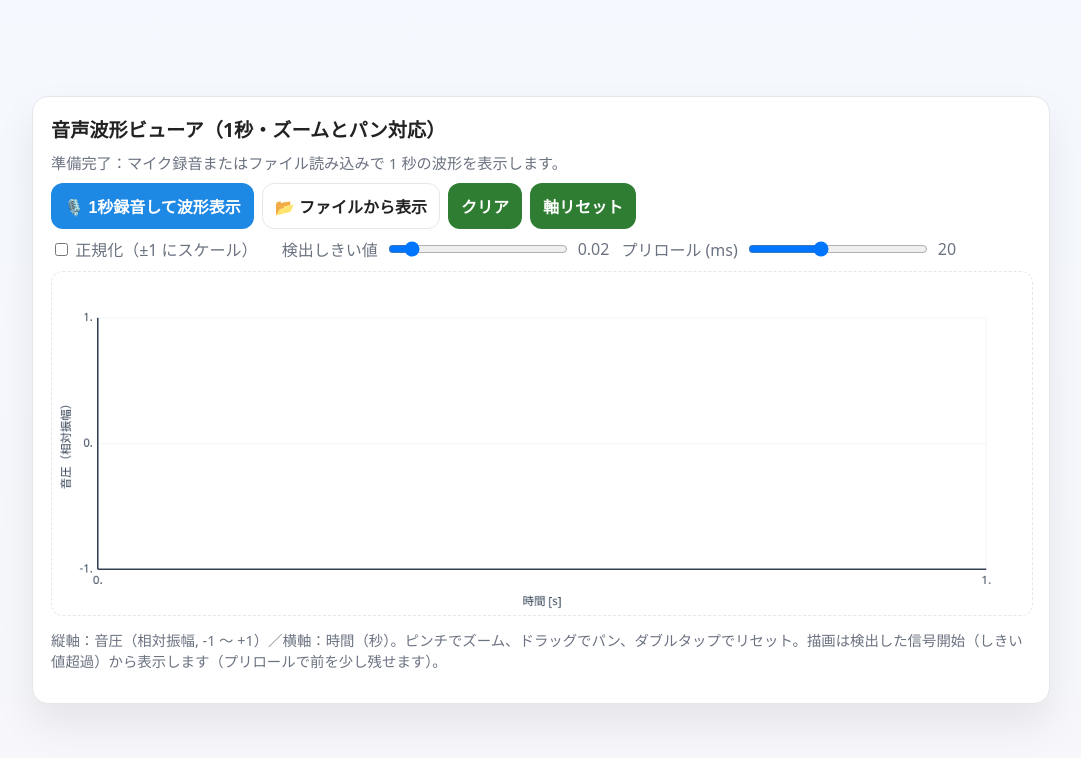
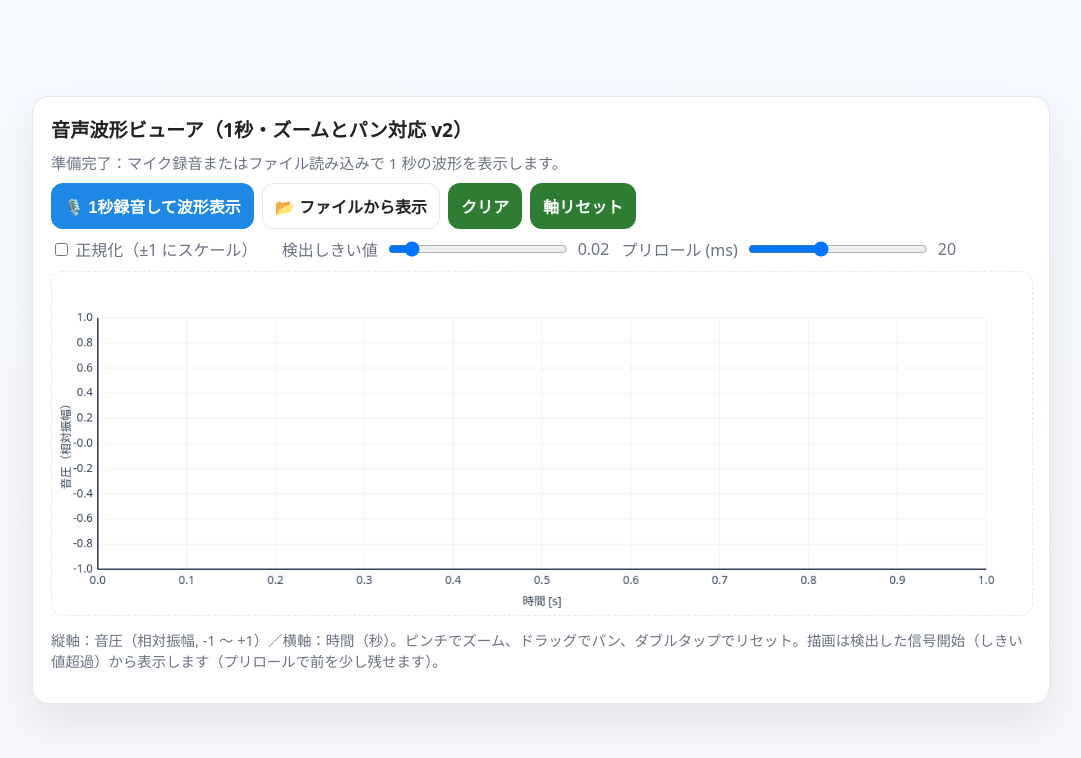
Before and after one commit to Makoto-Kitazawa/my-website, a plain HTML site: page soundwave/index.html in a window 1280 px wide. Shown: the whole page, without its empty margins (99-1180 px from the left). Drawn offline with Linux system fonts and the light colour scheme.

Commit message:
Update title and improve code formatting

```diff
--- a/soundwave/index.html
+++ b/soundwave/index.html
@@ -4,7 +4,7 @@
 <head>
   <meta charset="UTF-8" />
   <meta name="viewport" content="width=device-width, initial-scale=1" />
-  <title>音声波形ビューア（1秒・ズーム対応）</title>
+  <title>音声波形ビューア（1秒・ズーム対応 v2）</title>
   <style>
     :root {
       --bg: #f7f7fb;
@@ -16,19 +16,11 @@
       --border: #e5e7eb;
       --muted: #6b7280;
     }
-    body {
-      margin: 0;
-      font-family: system-ui, -apple-system, "Segoe UI", Roboto, "Hiragino Sans", "Noto Sans JP", "Yu Gothic", "Helvetica Neue", Arial, sans-serif;
-      background: linear-gradient(180deg, #f5f9ff, var(--bg));
-      color: var(--text);
-      display: grid; min-height: 100vh; place-items: center;
-    }
+    body { margin: 0; font-family: system-ui, -apple-system, "Segoe UI", Roboto, "Hiragino Sans", "Noto Sans JP", "Yu Gothic", "Helvetica Neue", Arial, sans-serif; background: linear-gradient(180deg, #f5f9ff, var(--bg)); color: var(--text); display: grid; min-height: 100vh; place-items: center; }
     .app { width: min(980px, 94vw); background: var(--card); border: 1px solid var(--border); border-radius: 16px; box-shadow: 0 20px 40px rgba(0,0,0,.08); padding: 18px; }
     h1 { font-size: 1.2rem; margin: 0 0 8px; }
     .row { display: flex; flex-wrap: wrap; gap: 8px; align-items: center; }
-    button, label.input {
-      appearance: none; border: 1px solid var(--border); background: #fff; color: var(--text); border-radius: 12px; padding: 10px 12px; font-size: 1rem; font-weight: 600; cursor: pointer; transition: transform .04s ease, box-shadow .12s ease;
-    }
+    button, label.input { appearance: none; border: 1px solid var(--border); background: #fff; color: var(--text); border-radius: 12px; padding: 10px 12px; font-size: 1rem; font-weight: 600; cursor: pointer; transition: transform .04s ease, box-shadow .12s ease; }
     button:hover, label.input:hover { transform: translateY(-1px); box-shadow: 0 6px 18px rgba(0,0,0,.08); }
     button.primary { background: var(--accent); color: #fff; border-color: transparent; }
     button.secondary { background: var(--accent-2); color: #fff; border-color: transparent; }
@@ -44,8 +36,8 @@
   </style>
 </head>
 <body>
-  <main class="app" role="application" aria-label="音声波形ビューア（1秒・ズーム対応）">
-    <h1>音声波形ビューア（1秒・ズームとパン対応）</h1>
+  <main class="app" role="application" aria-label="音声波形ビューア（1秒・ズーム対応 v2）">
+    <h1>音声波形ビューア（1秒・ズームとパン対応 v2）</h1>
     <div class="status" id="status">準備完了：マイク録音またはファイル読み込みで 1 秒の波形を表示します。</div>
 
     <section class="controls" aria-label="入力と操作">
@@ -107,14 +99,30 @@
     function clamp(v, min, max) { return Math.min(max, Math.max(min, v)); }
     function setStatus(msg) { statusEl.textContent = msg; }
 
-    // -------------- 軸・グリッド描画 --------------
-    function niceStep(range) {
-      // きれいな目盛間隔（10, 5, 2, 1, 0.5, 0.2, 0.1, ...）
-      const steps = [1, 0.5, 0.2, 0.1, 0.05, 0.02, 0.01];
-      for (const s of steps) if (range / s <= 10) return s; // だいたい10目盛以内
-      return steps[steps.length-1];
+    // -------------- 目盛計算（消えないように改善） --------------
+    function niceTickStep(range, desired=10) {
+      // desired本程度の目盛が出る「きれいな」ステップ（1,2,5の繰り返し）
+      const rough = range / desired;
+      const exponent = Math.floor(Math.log10(rough));
+      const base = Math.pow(10, exponent);
+      const candidates = [1, 2, 5].map(f => f * base);
+      // 最も rough に近い候補を選ぶ
+      let best = candidates[0];
+      let bestDiff = Math.abs(candidates[0] - rough);
+      for (const c of candidates) {
+        const d = Math.abs(c - rough);
+        if (d < bestDiff) { best = c; bestDiff = d; }
+      }
+      return best;
     }
 
+    function formatTick(val, step) {
+      // ステップに応じて小数桁を自動調整
+      const decimals = Math.max(0, -Math.floor(Math.log10(step)));
+      return Number(val).toFixed(decimals);
+    }
+
+    // -------------- 軸・グリッド描画 --------------
     function drawAxes() {
       const margin = 56;
       ctx.clearRect(0,0,canvas.width, canvas.height);
@@ -128,13 +136,13 @@
       ctx.strokeStyle = '#eef2f7';
       ctx.lineWidth = 1;
       ctx.beginPath();
-      const xStep = niceStep(view.xmax - view.xmin);
-      for (let t = Math.ceil(view.xmin / xStep) * xStep; t <= view.xmax + 1e-9; t += xStep) {
+      const xStep = niceTickStep(view.xmax - view.xmin, 10);
+      for (let t = Math.ceil(view.xmin / xStep) * xStep; t <= view.xmax + 1e-12; t += xStep) {
         const x = x0 + (t - view.xmin) / (view.xmax - view.xmin) * plotW;
         ctx.moveTo(x, y0); ctx.lineTo(x, y1);
       }
-      const yStep = niceStep(view.ymax - view.ymin);
-      for (let a = Math.ceil(view.ymin / yStep) * yStep; a <= view.ymax + 1e-9; a += yStep) {
+      const yStep = niceTickStep(view.ymax - view.ymin, 8);
+      for (let a = Math.ceil(view.ymin / yStep) * yStep; a <= view.ymax + 1e-12; a += yStep) {
         const y = y0 + (1 - (a - view.ymin) / (view.ymax - view.ymin)) * plotH;
         ctx.moveTo(x0, y); ctx.lineTo(x1, y);
       }
@@ -152,15 +160,15 @@
       ctx.fillStyle = '#334155';
       ctx.font = '14px system-ui';
       ctx.textAlign = 'center';
-      for (let t = Math.ceil(view.xmin / xStep) * xStep; t <= view.xmax + 1e-9; t += xStep) {
-        const x = x0 + (t - view.xmin) / (view.xmin === view.xmax ? 1 : (view.xmax - view.xmin)) * plotW;
-        ctx.fillText(t.toFixed(3).replace(/0+$/,''), x, y1 + 18);
+      for (let t = Math.ceil(view.xmin / xStep) * xStep; t <= view.xmax + 1e-12; t += xStep) {
+        const x = x0 + (t - view.xmin) / (view.xmax - view.xmin) * plotW;
+        ctx.fillText(formatTick(t, xStep), x, y1 + 18);
       }
       ctx.textAlign = 'right';
       ctx.textBaseline = 'middle';
-      for (let a = Math.ceil(view.ymin / yStep) * yStep; a <= view.ymax + 1e-9; a += yStep) {
+      for (let a = Math.ceil(view.ymin / yStep) * yStep; a <= view.ymax + 1e-12; a += yStep) {
         const y = y0 + (1 - (a - view.ymin) / (view.ymax - view.ymin)) * plotH;
-        ctx.fillText(a.toFixed(3).replace(/0+$/,''), x0 - 6, y);
+        ctx.fillText(formatTick(a, yStep), x0 - 6, y);
       }
       ctx.textAlign = 'center';
       ctx.save();
@@ -189,7 +197,7 @@
         data = data.map(v => v / maxAbs);
       }
 
-      // オンセット検出（RMS 10ms → しきい値、失敗時は絶対値しきい値）
+      // オンセット検出
       const thr = parseFloat(thresholdRange.value);
       const prerollMs = parseInt(prerollRange.value, 10);
       const win = Math.max(1, Math.floor(sampleRate * 0.01)); // 10ms RMS
@@ -200,9 +208,7 @@
         if (rms >= thr) { onset = i - win; break; }
         sum += data[i]*data[i] - data[i-win]*data[i-win];
       }
-      if (onset === 0) {
-        for (let i=0;i<data.length;i++) { if (Math.abs(data[i]) >= thr) { onset = i; break; } }
-      }
+      if (onset === 0) { for (let i=0;i<data.length;i++) { if (Math.abs(data[i]) >= thr) { onset = i; break; } } }
       onset = clamp(onset, 0, data.length-1);
       const prerollSamples = Math.floor(sampleRate * prerollMs / 1000);
       const startIdx = clamp(onset - prerollSamples, 0, data.length-1);
@@ -249,12 +255,9 @@
       pointers.set(e.pointerId, {x: e.offsetX, y: e.offsetY});
       if (pointers.size === 1) {
         lastView = {...view};
-        // ダブルタップ判定（250ms以内）
+        // ダブルタップ判定
         const now = performance.now();
-        if (now - doubleTapTimer < 250) {
-          Object.assign(view, defaultView);
-          redraw();
-        }
+        if (now - doubleTapTimer < 250) { Object.assign(view, defaultView); redraw(); }
         doubleTapTimer = now;
       }
       if (pointers.size === 2) {
@@ -268,10 +271,10 @@
       const prev = pointers.get(e.pointerId);
       const curr = {x: e.offsetX, y: e.offsetY};
       pointers.set(e.pointerId, curr);
+      const pts = Array.from(pointers.values());
 
-      const pts = Array.from(pointers.values());
       if (pts.length === 1) {
-        // パン（1本指）
+        // パン（上下・左右）: 上にドラッグで「上方向にスクロール」する直感的な動きに修正
         const deltaX = curr.x - prev.x;
         const deltaY = curr.y - prev.y;
         const xrange = lastView.xmax - lastView.xmin;
@@ -279,8 +282,8 @@
         const margin = 56;
         const plotW = canvas.width - margin*2;
         const plotH = canvas.height - margin*2;
-        const dxT = -deltaX / plotW * xrange;
-        const dyA =  deltaY / plotH * yrange;
+        const dxT = -deltaX / plotW * xrange;   // 左右は従来通り
+        const dyA = -deltaY / plotH * yrange;   // ★上下は符号を反転
         view.xmin = lastView.xmin + dxT;
         view.xmax = lastView.xmax + dxT;
         view.ymin = lastView.ymin + dyA;
@@ -294,8 +297,8 @@
         const cData = canvasToData(center.x, center.y);
         const xrange0 = lastView.xmax - lastView.xmin;
         const yrange0 = lastView.ymax - lastView.ymin;
-        const xrange = clamp(xrange0 / scale, 0.001, 2.0); // 最小1ms, 最大2s相当
-        const yrange = clamp(yrange0 / scale, 0.05, 4.0);  // 振幅レンジ制限
+        const xrange = clamp(xrange0 / scale, 0.0001, 2.0); // 最小0.1msまで拡大
+        const yrange = clamp(yrange0 / scale, 0.02, 4.0);   // 縦軸レンジ
         view.xmin = cData.t - (cData.t - lastView.xmin) * (xrange / xrange0);
         view.xmax = view.xmin + xrange;
         view.ymin = cData.a - (cData.a - lastView.ymin) * (yrange / yrange0);
@@ -317,8 +320,8 @@
       const factor = e.deltaY < 0 ? 0.9 : 1.1; // ズームイン/アウト
       const xrange0 = view.xmax - view.xmin;
       const yrange0 = view.ymax - view.ymin;
-      const xrange = clamp(xrange0 * factor, 0.001, 2.0);
-      const yrange = e.ctrlKey ? clamp(yrange0 * factor, 0.05, 4.0) : yrange0;
+      const xrange = clamp(xrange0 * factor, 0.0001, 2.0);
+      const yrange = e.ctrlKey ? clamp(yrange0 * factor, 0.02, 4.0) : yrange0;
       view.xmin = t - (t - view.xmin) * (xrange / xrange0);
       view.xmax = view.xmin + xrange;
       view.ymin = a - (a - view.ymin) * (yrange / yrange0);
@@ -326,11 +329,7 @@
       redraw();
     }, {passive:false});
 
-    function redraw() {
-      if (latestSamples) drawWaveform(latestSamples, latestSR, normalizeChk.checked);
-      else drawAxes();
-    }
-
+    function redraw() { if (latestSamples) drawWaveform(latestSamples, latestSR, normalizeChk.checked); else drawAxes(); }
     resetViewBtn.addEventListener('click', () => { Object.assign(view, defaultView); redraw(); });
     normalizeChk.addEventListener('change', redraw);
     thresholdRange.addEventListener('input', () => { thresholdVal.textContent = parseFloat(thresholdRange.value).toFixed(3); redraw(); });
@@ -342,26 +341,14 @@
       if (audioCtx.state === 'suspended') { try { await audioCtx.resume(); } catch {} }
       return audioCtx;
     }
-
     async function ensureMicStream() {
-      if (location.protocol === 'file:') {
-        setStatus('file:// ではマイクが使えません。localhost または HTTPS で開いてください。');
-        throw new Error('insecure-origin');
-      }
+      if (location.protocol === 'file:') { setStatus('file:// ではマイクが使えません。localhost または HTTPS で開いてください。'); throw new Error('insecure-origin'); }
       if (!micStream) {
-        try {
-          micStream = await navigator.mediaDevices.getUserMedia({
-            audio: { echoCancellation: false, noiseSuppression: false, autoGainControl: false },
-            video: false
-          });
-        } catch (e) {
-          setStatus('マイク権限を取得できませんでした。サイト権限をご確認ください。');
-          throw e;
-        }
+        try { micStream = await navigator.mediaDevices.getUserMedia({ audio: { echoCancellation: false, noiseSuppression: false, autoGainControl: false }, video: false }); }
+        catch (e) { setStatus('マイク権限を取得できませんでした。サイト権限をご確認ください。'); throw e; }
       }
       return micStream;
     }
-
     async function recordOneSecond() {
       setStatus('録音準備中...');
       const ctxA = await ensureAudioContext();
@@ -371,20 +358,9 @@
       const samples = [];
       const targetCount = ctxA.sampleRate; // 1秒分
 
-      // AudioWorklet が使える場合
       if (ctxA.audioWorklet) {
         if (!recordOneSecond._moduleLoaded) {
-          const workletCode = `class PCMCollectorProcessor extends AudioWorkletProcessor {
-  process(inputs) {
-    const input = inputs[0];
-    if (input && input.length > 0) {
-      const ch = input[0];
-      this.port.postMessage(ch.slice(0));
-    }
-    return true;
-  }
-}
-registerProcessor('pcm-collector', PCMCollectorProcessor);`;
+          const workletCode = `class PCMCollectorProcessor extends AudioWorkletProcessor {\n  process(inputs) {\n    const input = inputs[0];\n    if (input && input.length > 0) {\n      const ch = input[0];\n      this.port.postMessage(ch.slice(0));\n    }\n    return true;\n  }\n}\nregisterProcessor('pcm-collector', PCMCollectorProcessor);`;
           const blob = new Blob([workletCode], {type: 'application/javascript'});
           const url = URL.createObjectURL(blob);
           await ctxA.audioWorklet.addModule(url);
@@ -402,7 +378,6 @@ registerProcessor('pcm-collector', PCMCollectorProcessor);`;
             setStatus(`録音完了：${(samples.length/ctxA.sampleRate).toFixed(2)} 秒`);
           }
         };
-        // 保険：1.2秒で打ち切り
         setTimeout(() => {
           if (samples.length < targetCount) {
             try { node.disconnect(); } catch {}
@@ -412,7 +387,6 @@ registerProcessor('pcm-collector', PCMCollectorProcessor);`;
           }
         }, 1200);
       } else {
-        // フォールバック：ScriptProcessorNode
         const proc = ctxA.createScriptProcessor(4096, 1, 1);
         source.connect(proc);
         proc.connect(ctxA.destination);
@@ -453,9 +427,7 @@ registerProcessor('pcm-collector', PCMCollectorProcessor);`;
     }
 
     // -------------- イベント --------------
-    recordBtn.addEventListener('click', async () => {
-      try { await recordOneSecond(); } catch (e) { if (String(e).includes('insecure-origin')) return; setStatus('録音に失敗しました'); }
-    });
+    recordBtn.addEventListener('click', async () => { try { await recordOneSecond(); } catch (e) { if (String(e).includes('insecure-origin')) return; setStatus('録音に失敗しました'); } });
     document.querySelector('label.input').addEventListener('click', () => fileInput.click());
     fileInput.addEventListener('change', async (e) => { const f = e.target.files && e.target.files[0]; if (f) await drawFromFile(f); });
     clearBtn.addEventListener('click', () => { latestSamples = null; Object.assign(view, defaultView); drawAxes(); setStatus('クリアしました'); });
```
